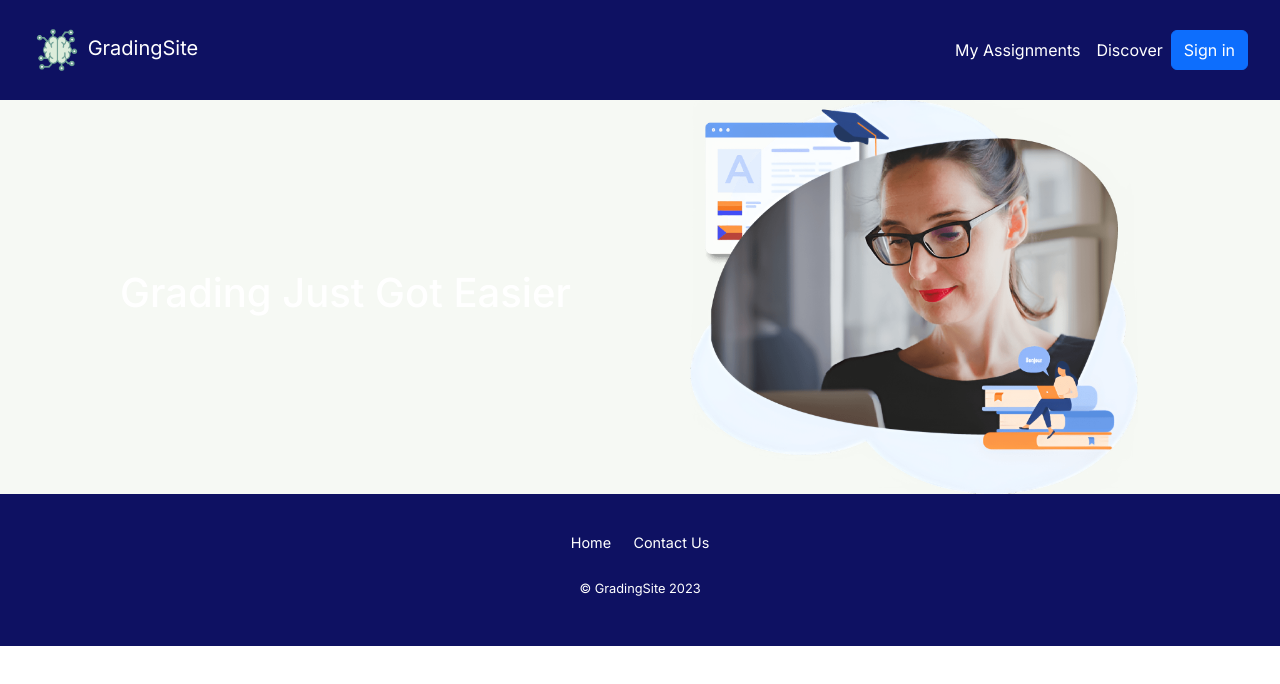
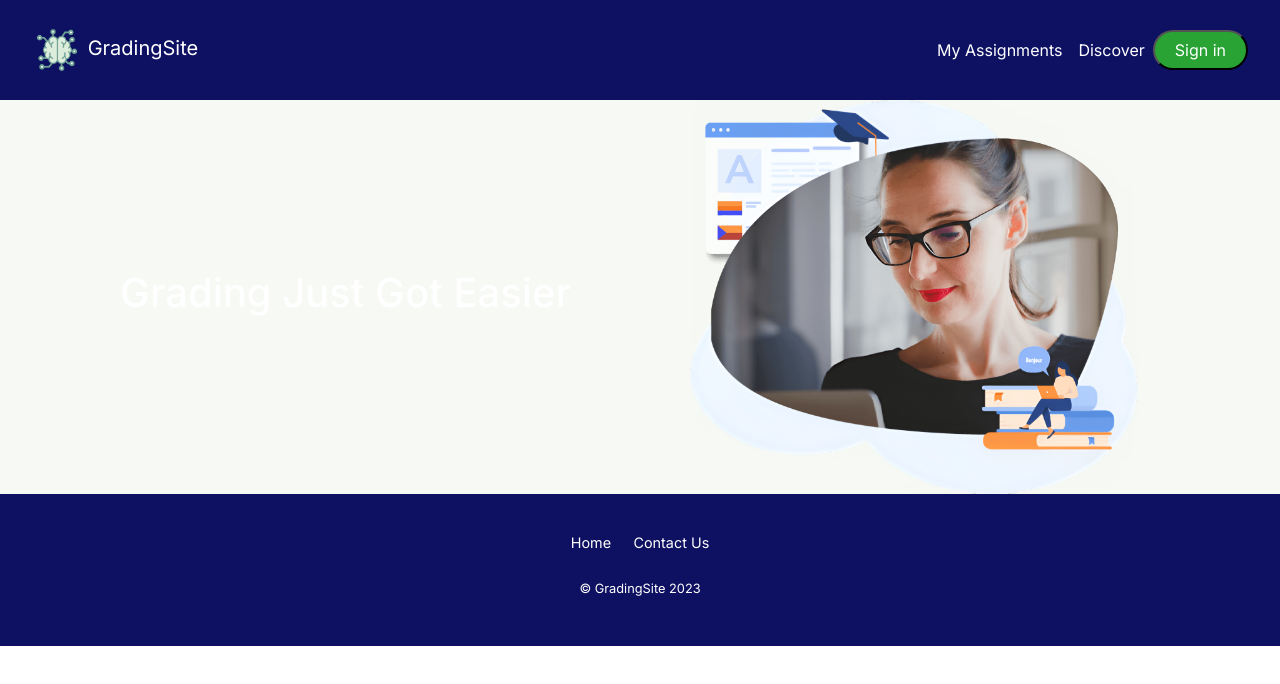
Before and after one commit to coderpr0grammer/GradingSite, a React (Create React App) app: page / in a window 1280 px wide. Shown: the top 684 px of the page. Built offline with nearby package versions, Linux system fonts and the light colour scheme.

Commit message:
Update MenuBar.js

```diff
--- a/src/components/navigation/MenuBar.js
+++ b/src/components/navigation/MenuBar.js
@@ -18,7 +18,7 @@ function MenuBar() {
         <Nav>
           <Nav.Link style={{textAlign: 'right'}} href="/my-assignments"><span to="/my-assignments" style={{textDecoration: 'none', color: 'white'}}>My Assignments</span></Nav.Link>
           <Nav.Link style={{textAlign: 'right'}} href="/discover"><span to="/discover" style={{textDecoration: 'none', color: 'white'}}>Discover</span></Nav.Link>
-          <Button variant="primary" class="sign-in-button"> Sign in </Button>
+          <button class="sign-in-button"> Sign in </button>
           </Nav>
         </Navbar.Collapse>
       </Container>
```
